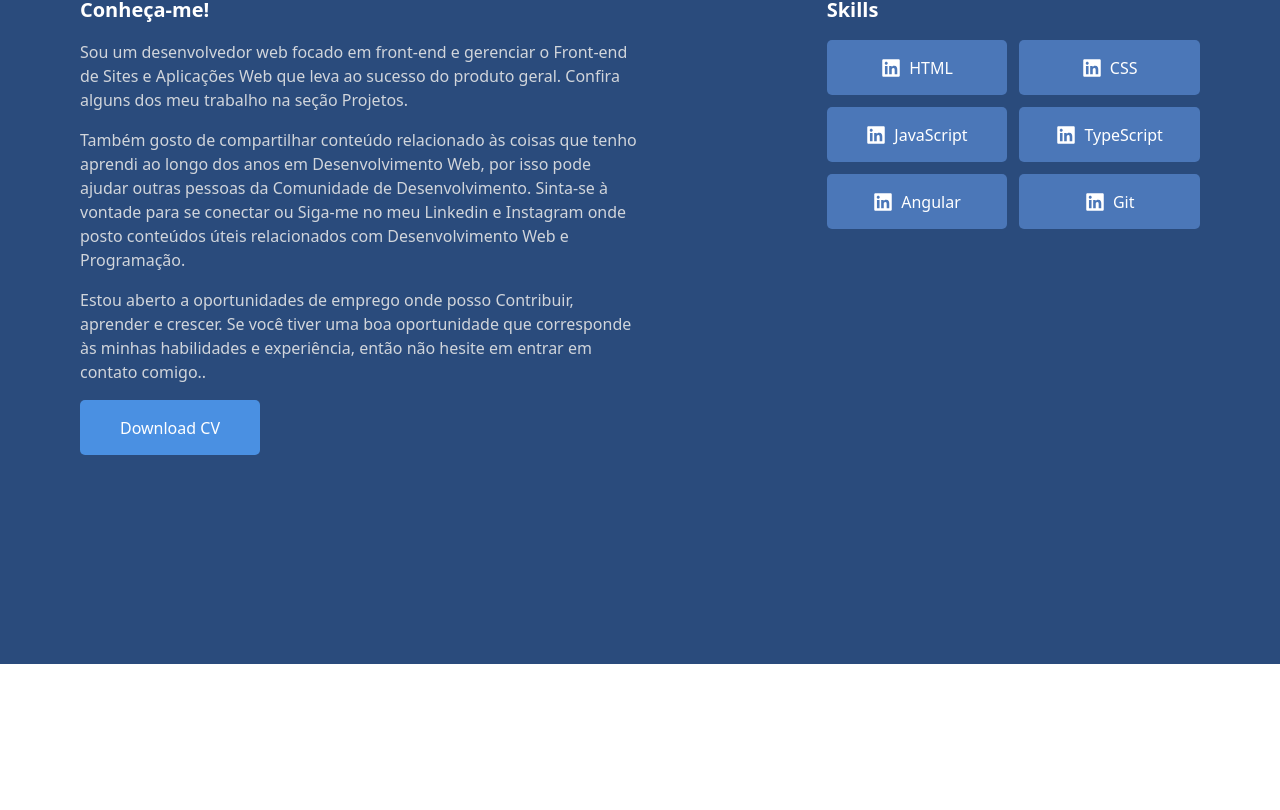
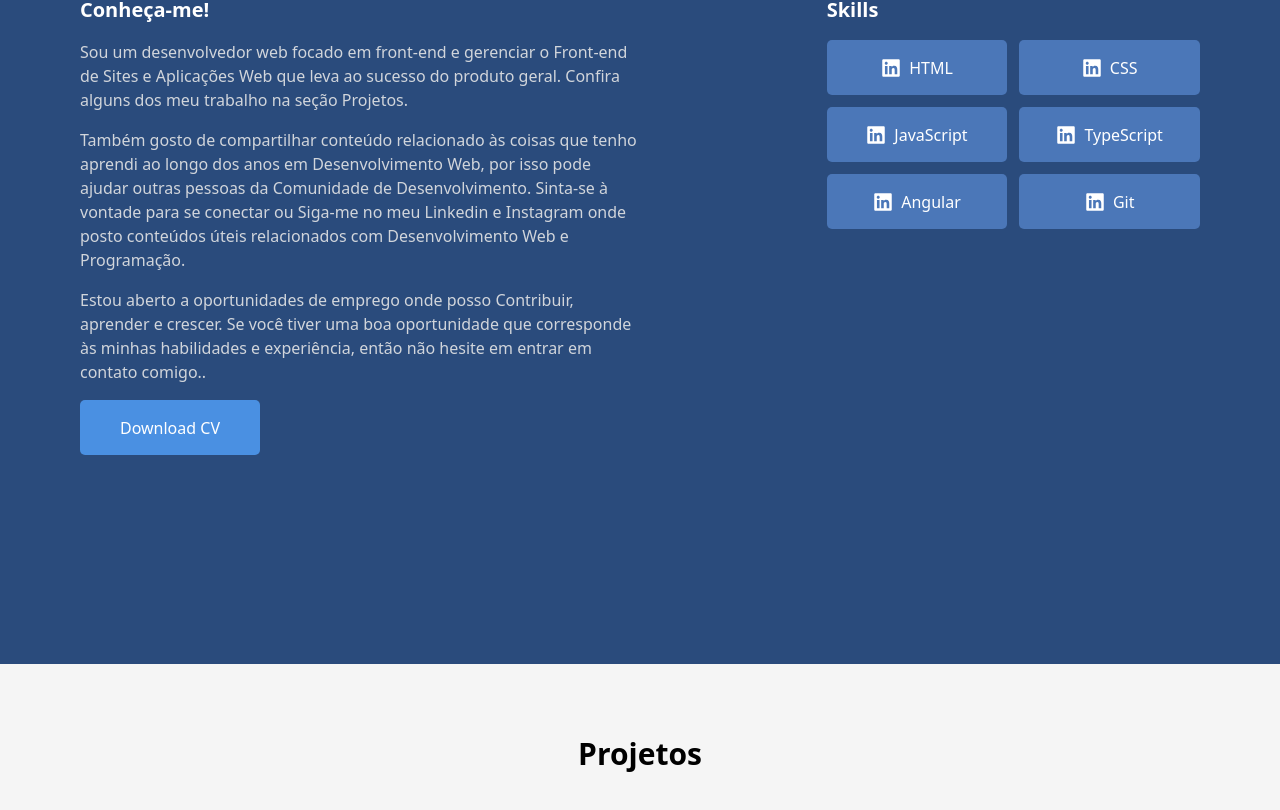
Before and after one commit to girlando-junior/curriculo-online, a React (Vite) app: page / in a window 1280 px wide. Shown: the part 1000-1810 px from the top of the page. Before the commit the page ends 1664 px from the top, so only its background shows below. Built offline with nearby package versions, Linux system fonts and the light colour scheme; no server answers.

Commit message:
criacao pagina projetos

```diff
--- a/src/App.tsx
+++ b/src/App.tsx
@@ -3,6 +3,7 @@ import Navbar from "./components/Sidebar";
 import Home from "./pages/Home";
 import Sobre from "./pages/Sobre-Mim";
 import img from "./assets/img/logo.jpg";
+import Projetos from "./pages/Projetos";
 
 const App: React.FC = () => {
   const title = "Meu Portfólio";
@@ -20,6 +21,7 @@ const App: React.FC = () => {
       <main className="pt-16">
         <Home />
         <Sobre />
+        <Projetos/>
       </main>
     </div>
   );
--- a/src/pages/Home.tsx
+++ b/src/pages/Home.tsx
@@ -57,7 +57,6 @@ const GitHubProfile: React.FC = () => {
   const apiKey = import.meta.env.VITE_GITHUB_API_KEY;
 
   useEffect(() => {
-    console.log("apiKey:", apiKey); // Aqui você vê o valor da variável
     fetch("https://api.github.com/users/girlando-junior", {
       headers: {
         Authorization: `Bearer ${apiKey}`,
--- /dev/null
+++ b/src/pages/Projetos.tsx
@@ -0,0 +1,16 @@
+import React from "react";
+
+const Projetos: React.FC = () => {
+  return (
+    <section
+      id="projetos"
+      className="bg-[#f5f5f5] h-screen flex flex-col items-center px-[80px] py-[72px]"
+    >
+      <div className="text-white rounded-lg mx-auto">
+        <h2 className="text-[#000000] text-3xl font-bold text-center w-full">Projetos</h2>
+      </div>
+    </section>
+  );
+};
+
+export default Projetos;
```
